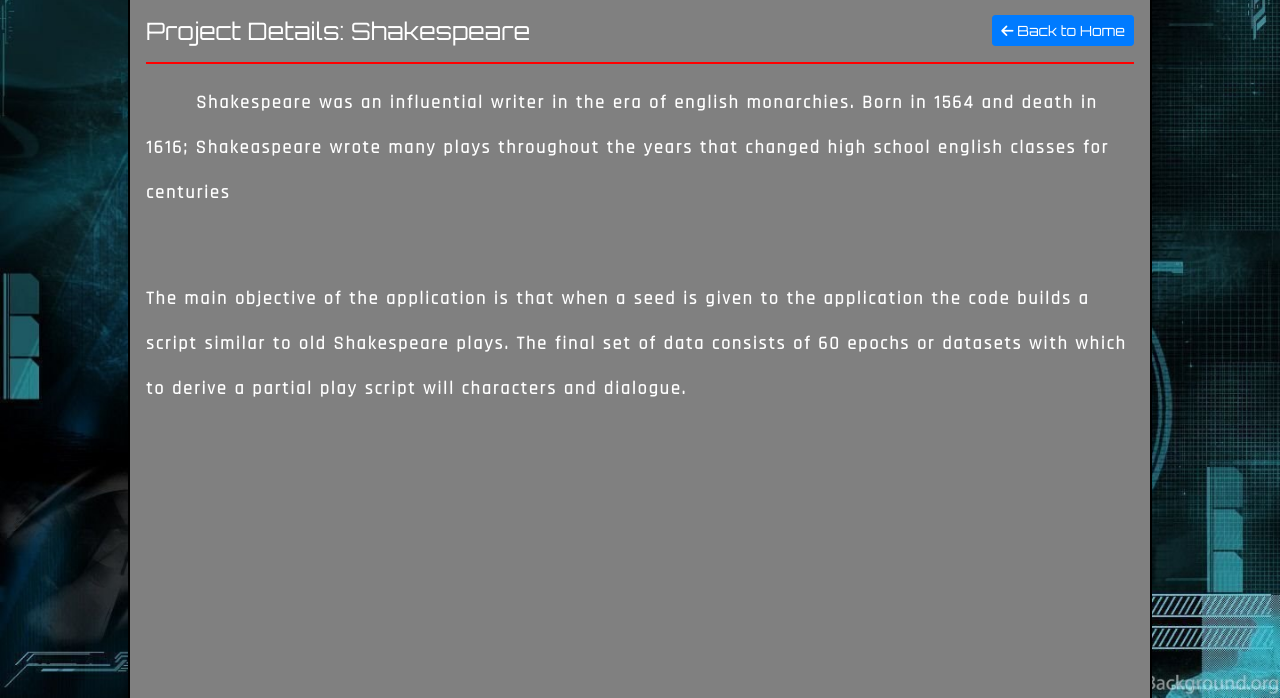
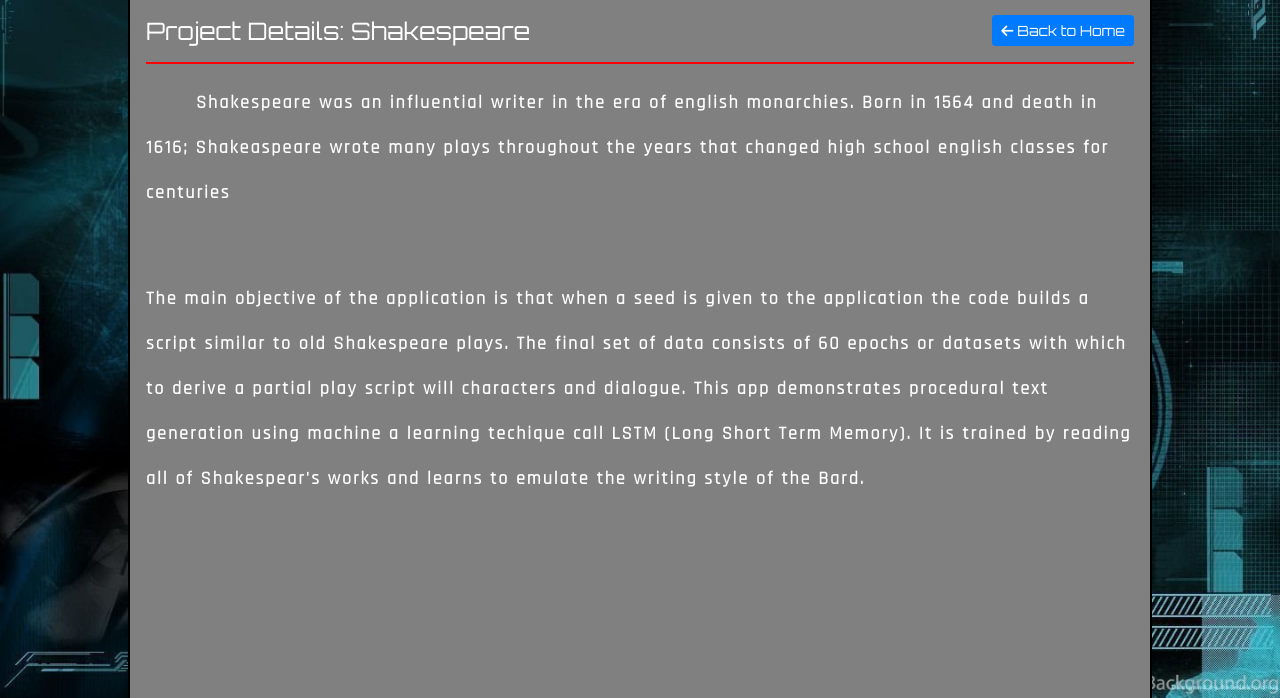
Before and after one commit to bioa10/robotoverlords, a Flask app: page /p4 in a window 1280 px wide. Shown: the part 102-800 px from the top of the page. Run offline with Flask 2, Linux system fonts and the light colour scheme; some libraries are stand-ins or nearby versions.

Commit message:
Updated overview for Shakespear project.

```diff
--- a/templates/p4/index.html
+++ b/templates/p4/index.html
@@ -19,7 +19,11 @@
        The main objective of the application is that when a seed is given to the
        application the code builds a script similar to old Shakespeare plays.
        The final set of data consists of 60 epochs or datasets with which to derive
-       a partial play script will characters and dialogue. </p>
+       a partial play script will characters and dialogue.
+
+	   This app demonstrates procedural text generation using machine a learning techique call LSTM (Long Short Term Memory).
+	   It is trained by reading all of Shakespear's works and learns to emulate the writing style of the Bard.
+	   </p>
 </div>
 
 {% endblock content %}
```
